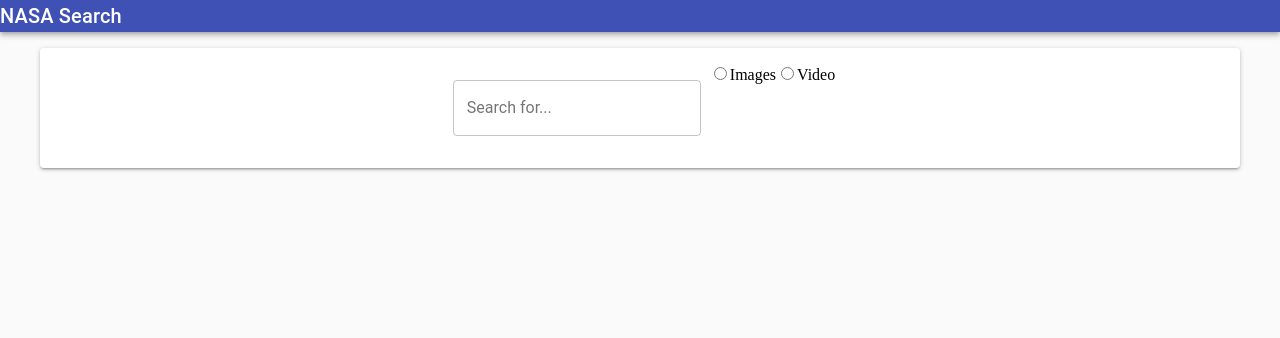
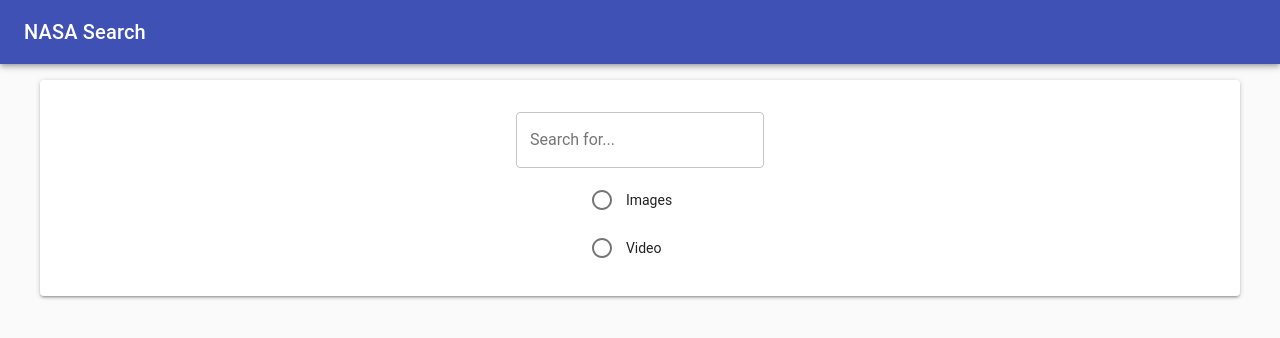
Before and after one commit to gmiellis/nasa, a React (Create React App) app: page / in a window 1280 px wide. Shown: the top 338 px of the page. Built offline with nearby package versions, Linux system fonts and the light colour scheme.

Commit message:
added radio buttons an some formatting

```diff
--- a/src/App.js
+++ b/src/App.js
@@ -6,8 +6,12 @@
 import Paper from '@material-ui/core/Paper';
 import TextField from '@material-ui/core/TextField';
 import withStyles from '@material-ui/core/styles/withStyles';
+import Toolbar from '@material-ui/core/Toolbar';
+import Radio from '@material-ui/core/Radio';
+import RadioGroup from '@material-ui/core/RadioGroup';
 
-// import './App.css';
+import FormControlLabel from '@material-ui/core/FormControlLabel';
+
 
 const styles = theme => ({
   paper: {
@@ -20,12 +24,18 @@
     marginRight: theme.spacing.unit *5,
   },
   textField: {
+    display: 'flex',
+    flexDirection: 'column',
     alignItems: 'center',
     marginLeft: theme.spacing.unit,
     marginRight: theme.spacing.unit,
   },
+  form: {
+    display: 'flex',
+    flexDirection: 'column',
+    alignItems: 'center',
+  }
 });
-
 
 
 class App extends Component {
@@ -34,22 +44,15 @@
     this.state = {
         query: '',
         results: [],
+        images: false,
+        video: false,
       }
     }
 
-  handleInputChange = () => {
-    this.setState({
-      query: this.search.value
-    }, () => {
-    if (this.state.query && this.state.query.length > 1) {
-      if (this.state.query.length % 2 === 0) {
-        // this.getInfo()
-      }
-    } else if (!this.state.query) {
-    }
-    })
+  handleChange = event => {
+    this.setState({ value: event.target.value });
     console.log(this.state.query)
-  }
+  };
 
   render() {
     const { classes } = this.props;
@@ -57,13 +60,15 @@
      <React.Fragment>
        <CssBaseline />
        <AppBar position="static">
+       <Toolbar>
          <Typography variant="h6" color="inherit" noWrap>
            NASA Search
          </Typography>
+         </Toolbar>
        </AppBar>
 
       <Paper className={classes.paper}>
-      <form>
+      <form className={classes.form}>
       <TextField
           id="outlined-search"
           label="Search for..."
@@ -71,24 +76,16 @@
           className={classes.textField}
           margin="normal"
           variant="outlined"
-          onChange={this.handleInputChange}
-          ref={input => this.search = input}
+          onChange={this.handleChange}
         />
-        {/* <input
-          placeholder="search for..."
-          ref={input => this.search = input}
-          onChange={this.handleInputChange}
-          /> */}
-          <input
-            type="radio"
-            name="mediaType"
-            value="images"
-          />Images
-          <input
-            type="radio"
-            name="mediaType"
-            value="video"
-          />Video
+          <RadioGroup
+            name="searchOptions"
+            value={this.state.value}
+            onChange={this.handleChange}
+          >
+          <FormControlLabel value="images" control={<Radio />} label="Images" />
+          <FormControlLabel value="video" control={<Radio />} label="Video" />
+          </RadioGroup>
       </form>
       </Paper>
       </React.Fragment>
```
